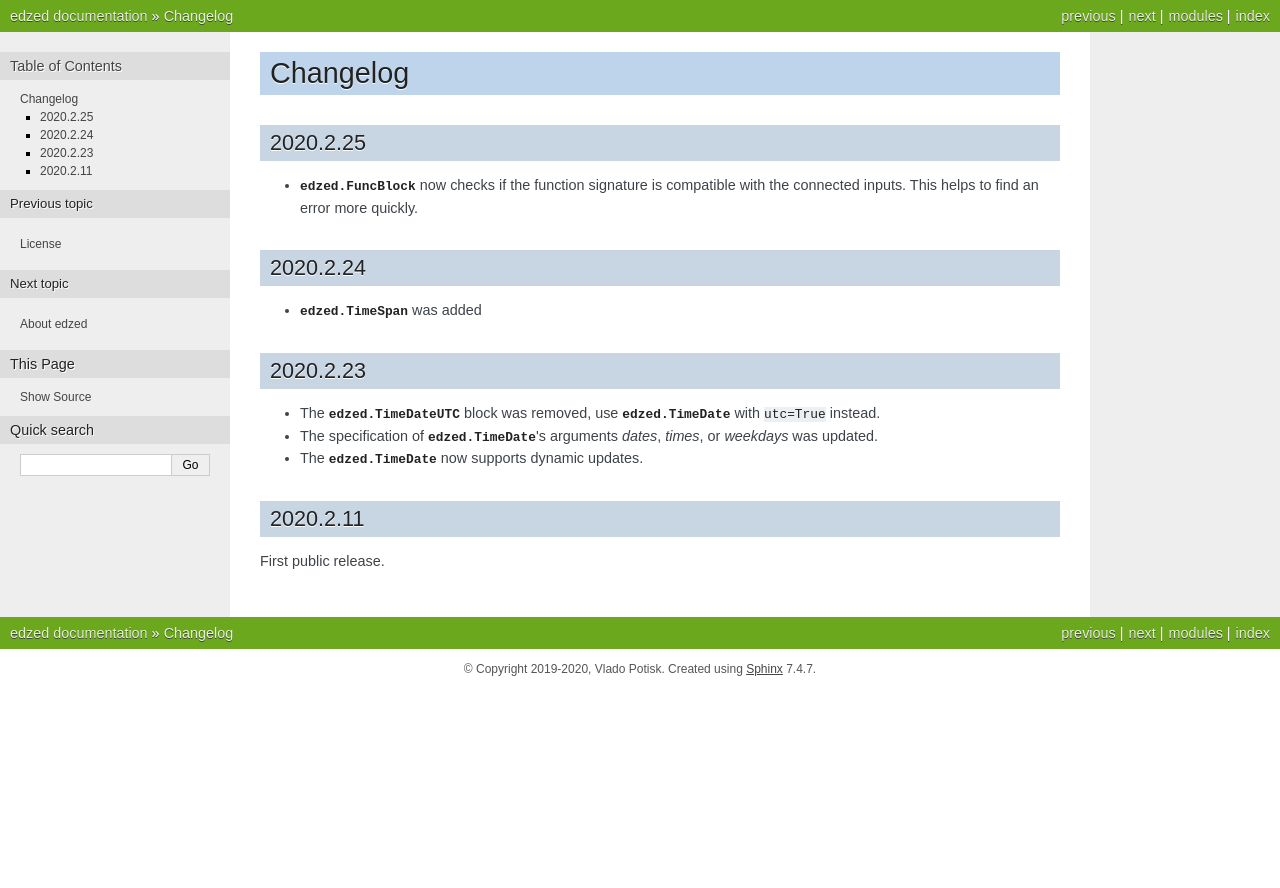
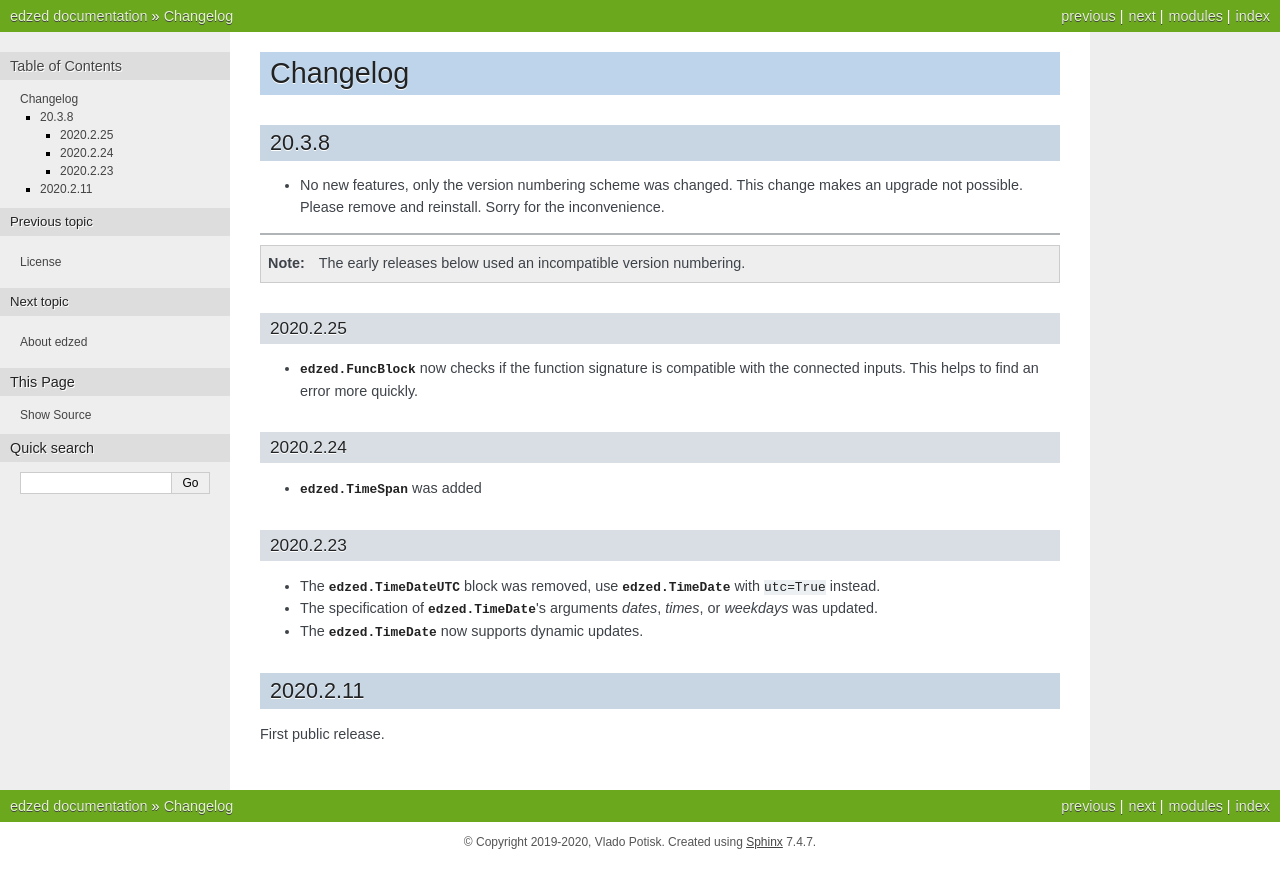
Before and after one commit to xitop/edzed, a Sphinx documentation site: the page built from docs/changelog.rst, in a window 1280 px wide. Shown: the top 888 px of the page. Built offline with Sphinx 7.4.7, drawn with Linux system fonts in a browser that asks for light colours.

Commit message:
version numbering scheme was modified (please reinstall)

```diff
--- a/docs/advanced.rst
+++ b/docs/advanced.rst
@@ -27,7 +27,6 @@ building of a new one.
   .. warning::
 
     A process restart is preferred over the circuit reset.
-
     A new process guarantees a clear state.
 
     A reset relies on the quality of cleanup routines. It cannot
--- a/docs/changelog.rst
+++ b/docs/changelog.rst
@@ -2,21 +2,33 @@
 Changelog
 =========
 
+20.3.8
+======
+
+- No new features, only the version numbering scheme was changed.
+  This change makes an upgrade not possible. Please remove and reinstall.
+  Sorry for the inconvenience.
+
+----
+
+.. note::
+
+  The early releases below used an incompatible version numbering.
 
 2020.2.25
-=========
+---------
 
 - :class:`edzed.FuncBlock` now checks if the function signature
   is compatible with the connected inputs. This helps to find
   an error more quickly.
 
 2020.2.24
-=========
+---------
 
 - :class:`edzed.TimeSpan` was added
 
 2020.2.23
-=========
+---------
 
 - The :class:`edzed.TimeDateUTC` block was removed,
   use :class:`edzed.TimeDate` with ``utc=True`` instead.
--- a/docs/intro.rst
+++ b/docs/intro.rst
@@ -107,7 +107,7 @@ of the regular simulator.
 ----
 
 Let's test :ref:`this turnstile <FSM Example>`. It allows one person
-to pass by pushing, but only if it was unlocked with a coin.
+to pass by pushing it, but only if it was unlocked with a coin.
 It does not allow to pass twice nor to pay twice::
 
   import asyncio
--- a/docs/notes.rst
+++ b/docs/notes.rst
@@ -8,12 +8,10 @@ The project:
 - ``edzed`` was written by Vlado Potisk, a software developer from Slovakia.
 - Any help with the documentation is appreciated, especially with the English language
   and grammar.
-- Release numbering scheme is date based: ``YYYY.MM.DD`` (PEP-440 compliant)
+- Release numbering scheme is date based: ``year-2000.month.day`` (PEP-440 compliant)
 
 The development:
 
-- The development is done in a private git repository, we publish on github
-  when there is an important change in the code or several small changes.
 - We may make backward incompatible changes.
 - We will reject requests to add new blocks except for really useful general purpose blocks
   with functionality not easily obtainable with existing blocks.
--- a/docs/sblocks.rst
+++ b/docs/sblocks.rst
@@ -545,7 +545,7 @@ Simulator control block
 
  - ``'error'``
     Stop the simulation due to an error. An ``'error'`` item
-    must be present in the event data, its value could be an :exc:`Exception`
+    must be present in the event data, its value can be an :exc:`Exception`
     object or just an error message.
 
  There is no reason to have more than one control block in an circuit.
--- a/docs/simulation.rst
+++ b/docs/simulation.rst
@@ -3,7 +3,7 @@ Circuit simulation
 ==================
 
 The simulator computes block outputs when any of the inputs changes,
-dispatches events, and detects errors.
+dispatches events and detects errors.
 
 The main object is a ``Circuit`` instance representing the current circuit.
 
--- a/setup.py
+++ b/setup.py
@@ -20,7 +20,7 @@ with open(path.join(here, 'README.md'), encoding='utf-8') as f:
 
 setup(
     name='edzed',
-    version='2020.2.25',
+    version='20.3.8',
     description='A library for building small automated systems',
     long_description=long_description,
     long_description_content_type="text/markdown",
```
Also changed, not shown: other parts of docs/simulation.rst (+1 -1 lines).
